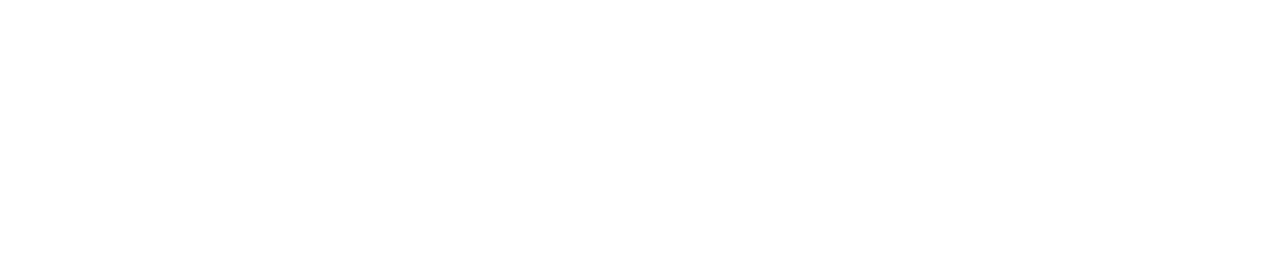
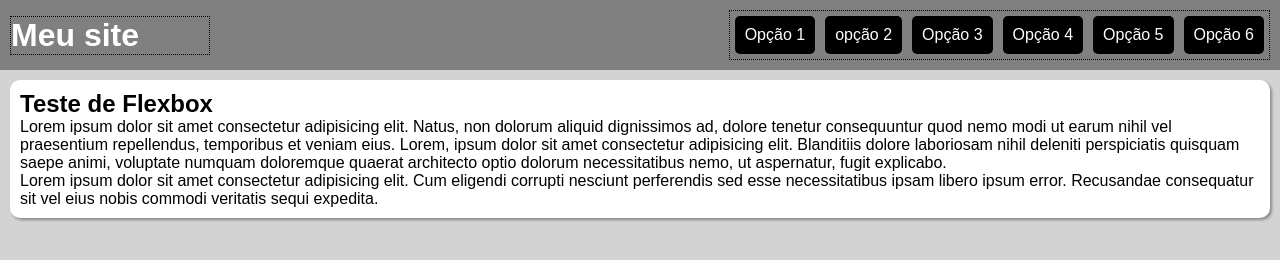
Before and after one commit to ricardosask2007-beep/html-css, a plain HTML site: page exercicos/ex027/flex013-menu flexbox/index.html in a window 1280 px wide. Drawn offline with Linux system fonts and the light colour scheme.

Commit message:
menu flexbox

```diff
--- a/exercicos/ex027/flex013-menu flexbox/index.html
+++ b/exercicos/ex027/flex013-menu flexbox/index.html
@@ -3,9 +3,25 @@
 <head>
     <meta charset="UTF-8">
     <meta name="viewport" content="width=device-width, initial-scale=1.0">
-    <title>Document</title>
+    <title>menu flexbox</title>
+    <link rel="stylesheet" href="style.css">
 </head>
 <body>
-
+    <header>
+        <h1>Meu site</h1>
+        <nav>
+            <a href="#">Opção 1</a>
+            <a href="#">opção 2</a>
+            <a href="#">Opção 3</a>
+            <a href="#">Opção 4</a>
+            <a href="#">Opção 5</a>
+            <a href="#">Opção 6</a>
+        </nav>
+    </header>
+    <main>
+        <h2>Teste de Flexbox</h2>
+        <p>Lorem ipsum dolor sit amet consectetur adipisicing elit. Natus, non dolorum aliquid dignissimos ad, dolore tenetur consequuntur quod nemo modi ut earum nihil vel praesentium repellendus, temporibus et veniam eius. Lorem, ipsum dolor sit amet consectetur adipisicing elit. Blanditiis dolore laboriosam nihil deleniti perspiciatis quisquam saepe animi, voluptate numquam doloremque quaerat architecto optio dolorum necessitatibus nemo, ut aspernatur, fugit explicabo.</p>
+        <p>Lorem ipsum dolor sit amet consectetur adipisicing elit. Cum eligendi corrupti nesciunt perferendis sed esse necessitatibus ipsam libero ipsum error. Recusandae consequatur sit vel eius nobis commodi veritatis sequi expedita.</p>
+    </main>
 </body>
 </html>
--- /dev/null
+++ b/exercicos/ex027/flex013-menu flexbox/style.css
@@ -0,0 +1,64 @@
+@charset "UTF-8";
+
+* {
+    padding: 0px;
+    margin: 0px;
+    box-sizing: border-box;
+}
+
+body {
+    font-family: Arial, Helvetica, sans-serif;
+    font-size: 1em;
+    background-color: lightgray;
+    height: 100vh;
+    width: 100vw;
+}
+
+header {
+    background-color: grey;
+    color: white;
+    padding: 10px;
+
+    display: flex;
+    flex-flow: row wrap;
+    justify-content: space-between;
+    align-items: center;
+}
+
+header > h1 {
+    border: 1px dotted black;
+    flex: 0 0 200px;
+}
+
+header > nav {
+    border: 1px dotted black;
+
+    display: flex;
+    flex-flow: row wrap;
+    justify-content: flex-end;
+}
+
+header >nav > a {
+    background-color: black;
+    color: white;
+    padding: 10px;
+    margin: 5px;
+    border-radius: 5px;
+    text-decoration: none;
+    text-align: center;
+}
+
+header >nav > a:hover {
+    background-color: white;
+    color: black;
+    transition: background-color .5s;
+}
+
+
+main {
+    background-color: white;
+    margin: 10px;
+    padding: 10px;
+    border-radius: 10px;
+    box-shadow: 2px 2px 3px rgba(0, 0, 0, 0.349);
+}
```
